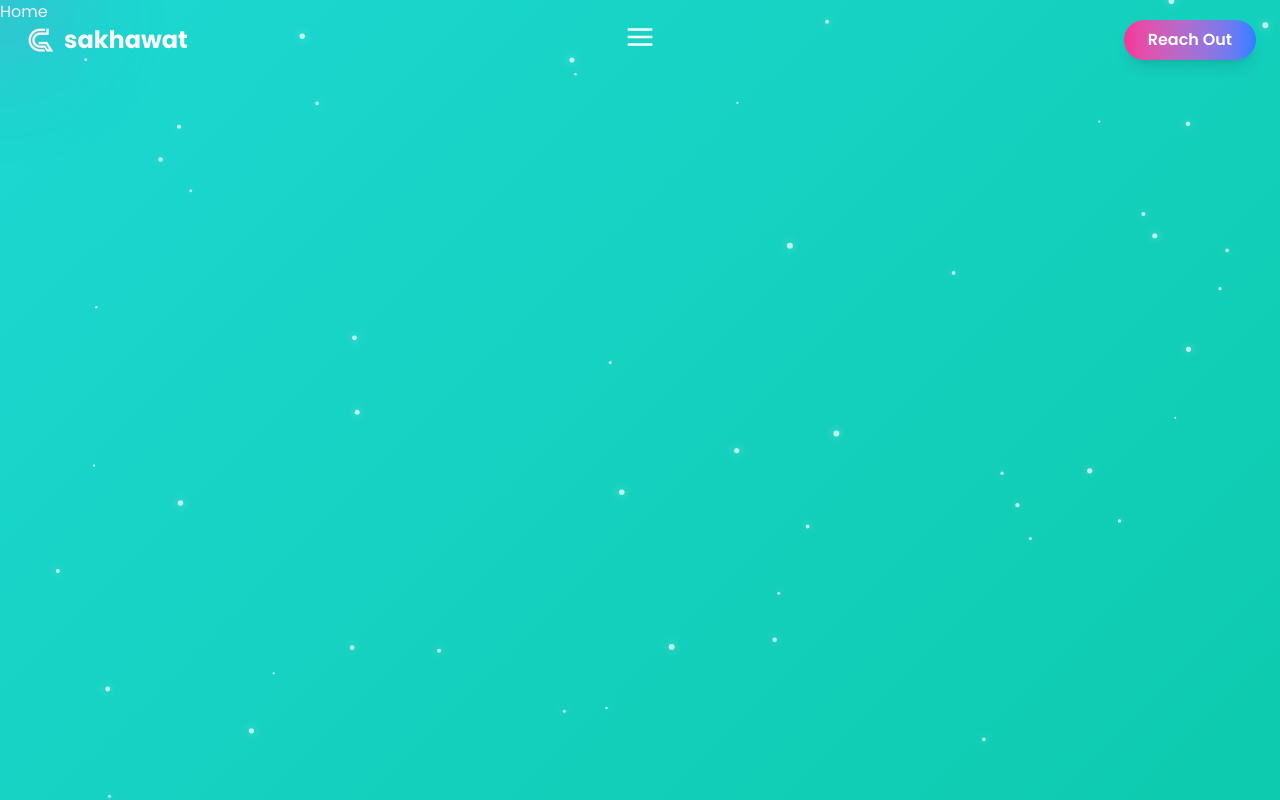
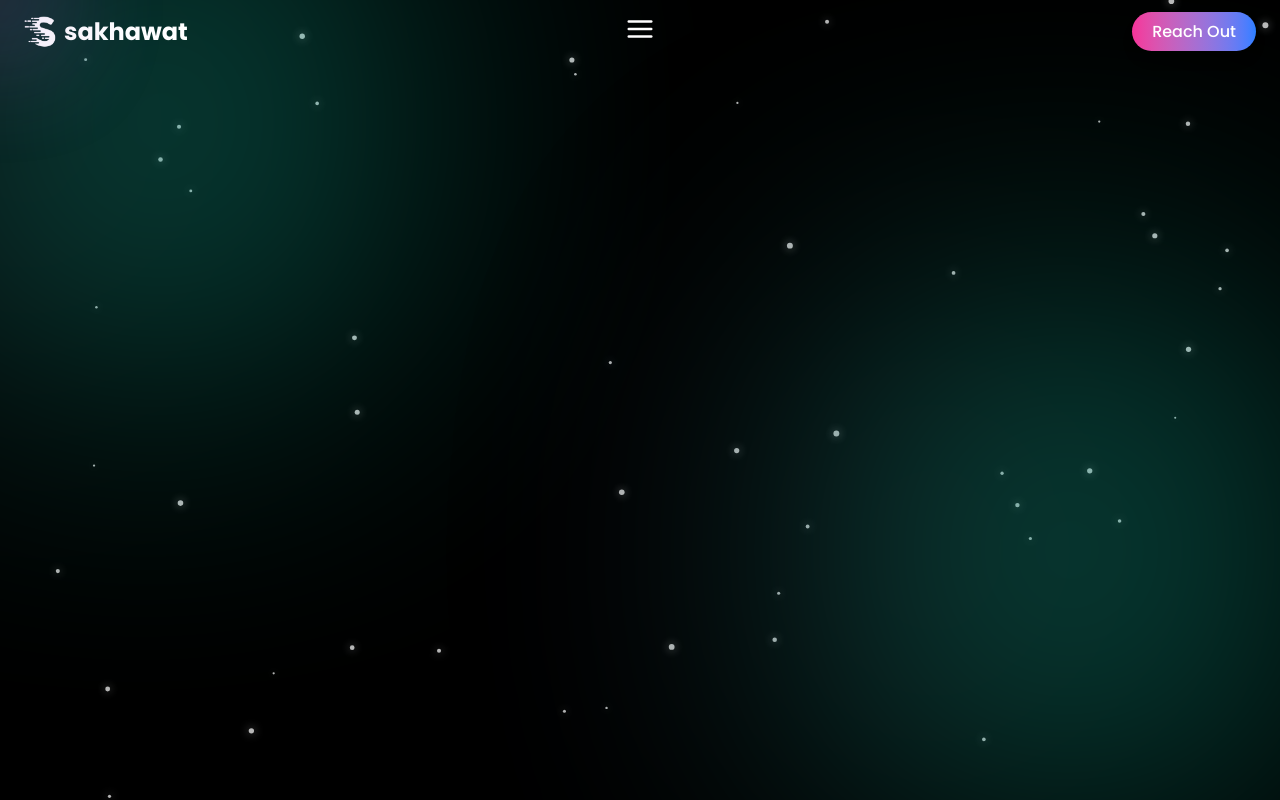
Before and after one commit to msakhawatali/portfolio_with_react.js, a React (Vite) app: page / in a window 1280 px wide. Shown: the top 800 px of the page. Built offline with nearby package versions, Linux system fonts and the light colour scheme; a web font is replaced by a local one.

Commit message:
complete navber and start home page

```diff
--- a/src/App.jsx
+++ b/src/App.jsx
@@ -14,7 +14,7 @@ export default function App(){
   return (
     <div className='relative gradient text-white'>
     < CustomCursor />
-    <ParticlesBackground/>
+    {/* <ParticlesBackground/> */}
     <Navbar/>
     <Home/>
     <About/>
--- a/src/components/Navbar.jsx
+++ b/src/components/Navbar.jsx
@@ -1,4 +1,4 @@
-import { useState } from "react";
+import { useEffect, useRef, useState } from "react";
 import OverlayMenu from "./OverlayMenu";
 import Logo from "../assets/Logo.png";
 import { FiMenu } from "react-icons/fi";
@@ -6,17 +6,63 @@ import { FiMenu } from "react-icons/fi";
 export default function Navbar() {
   const [menuOpen, setMenuOpen] = useState(false);
   const [visible, setVisible] = useState(true);
+  const forceVisibleRef = useRef(false);
+  const lastScrollY = useRef(0);
+  const timerId = useRef(null);
+
+  useEffect(() => {
+    const homeSection = document.querySelector("#home");
+  const observer = new IntersectionObserver(
+    ([enter]) => {
+      if (enter.isIntersecting){
+        forceVisibleRef.current = true;
+        setVisible(true);
+      } else {
+        forceVisibleRef.current = false;
+      }
+    }, {threshold : 0.1}
+  )
+  if (homeSection) observer.observe(homeSection);
+  return () => {
+    if (homeSection) observer.unobserve(homeSection);
+  }
+  },[])
+
+  useEffect(() => {
+    const handleScroll = () => {
+      if (forceVisibleRef.current){
+        setVisible(true);
+        return
+      }
+    const currentScrollY = window.scrollY;
+    if(currentScrollY> lastScrollY.current){
+      setVisible(false)
+    } else {
+      setVisible(true);
+      if(timerId.current) clearTimeout(timerId.current);
+      timerId.current = setTimeout(() => {
+        setVisible(false);
+      }, 3000)
+    }
+    lastScrollY.current = currentScrollY;
+    }
+    window.addEventListener("scroll", handleScroll, {passive:true})
+    return () => {
+      window.removeEventListener("scroll", handleScroll)
+      if (timerId.current) clearTimeout(timerId.current)
+    }
+  }, [])
 
   return (
     <>
-      <nav className="fixed top-0 left-0 w-full flex items-center justify-between px-6 py-5 z-50">
+      <nav className={`fixed top-0 left-0 w-full flex items-center justify-between px-6 py-4 z-50 transition-transform duration-300 ${visible ? "translate-y-0" : "-translate-y-full"}`}>
         <div className="flex items-center space-x-2">
           <img src={Logo} alt="Logo" className="w-8 h-8" />
-          <div className="text-2xl font-bold text-white">
+          <div className="text-2xl font-bold text-white hidden sm:block">
             sakhawat
           </div>
         </div>
-        <div className="absolute left-1/2 transform -translate-x-1/2">
+        <div className="block lg:absolute lg:left-1/2 lg:transform lg:-translate-x-1/2">
           <button onClick={() => setMenuOpen(true)}
             className="text-white text-3xl focus:outline-none"
             aria-label="open Menu"
@@ -26,7 +72,7 @@ export default function Navbar() {
         </div>
         <div className="hidden lg:block">
           <a href="#contact"
-            className="inline-block bg-gradient-to-r from-pink-500 to-blue-500 text-white px-6 py-2 rounded-full font-semibold shadow-lg hover:shadow-xl hover:scale-105 transition-all duration-300"
+            className="bg-gradient-to-r from-pink-500 to-blue-500 text-white px-5 py-2 rounded-full font-medium shadow-lg hover:opacity-90 transition-opacity duration-300"
             >
             Reach Out
           </a>
--- a/src/components/OverlayMenu.jsx
+++ b/src/components/OverlayMenu.jsx
@@ -1,10 +1,19 @@
 import {motion, AnimatePresence} from "framer-motion"
 import { FiX } from "react-icons/fi";
 export default function OverlayMenu({isOpen, onClose}){
+
+  const isMobile = typeof window !== "undefined" && window.innerWidth < 1024;
+  const origin = isMobile ? "95% 8%" : "50% 8%"
   return(
     <AnimatePresence>
     { isOpen && (
-      <motion.div className="fixed inset-0 flex items-center justify-center z-50">
+      <motion.div className="fixed inset-0 flex items-center justify-center z-50"
+      initial = {{clipPath: `circle(0% at ${origin})`}}
+      animate = {{clipPath : `circle(150% at ${origin})`}}
+      exit = {{clipPath: `circle(0% at ${origin})`}}
+      transition={{duration : 0.7 , ease : [0.4, 0, 0.2, 1]}}
+      style={{backgroundColor: "rgba(0,0,0, 0.95)"}}
+      >
       <button onClick={onClose}
       className="absolute top-6 right-6 text-white text-3xl"
       aria-label="Close Menu"
--- a/src/components/ParticlesBackground.jsx
+++ b/src/components/ParticlesBackground.jsx
@@ -1,4 +1,4 @@
-import React, { useEffect, useRef } from 'react';
+import { useEffect, useRef } from 'react';
 
 export default function ParticlesBackground() {
 const canvasRef = useRef(null);
@@ -9,7 +9,7 @@ const ctx = canvas.getContext('2d');
 
 let particles = [];
 const particleCount = 50;
-const colors = ['rgba(255, 255, 255, 0.7)'];
+const colors = ["rgba(255, 255, 255, 0.7)"];
 
 class Particle {
   constructor() {
--- a/src/sections/Home.jsx
+++ b/src/sections/Home.jsx
@@ -1,11 +1,38 @@
-import React from 'react'
+import { section } from "framer-motion/client"
+import ParticlesBackground from "../components/ParticlesBackground"
 
-const IntroAnimation = () => {
+export default function Home(){
   return (
-    <div className='w-full h-screen'>
-      Home
+    <section
+    id="home" className="w-full h-screen relative bg-black overflow-hidden">
+      <ParticlesBackground/>
+    <div
+    className="absolute inset-0">
+    <div
+    className="absolute -top-32 -left-32
+    w-[70vw] sm:w-[500vw] md:w-[40vw]
+    h-[70vw] sm:h-[50vw] md:h-[40vw]
+    max-w-[500px] max-h-[500px]
+    rounded-full
+    bg-gradient-to-r from-[#302b63] via-[#00bf8f] to-[#1cd8d2]
+    opacity-30 sm:opacity-20 sm:opacity-10
+    blur-[100px] sm:blur-[130px] md:blur-[150px]
+    animate-pulse
+    "
+    ></div>
+    <div
+    className="absolute bottom-0 right-0
+    w-[70vw] sm:w-[500vw] md:w-[40vw]
+    h-[70vw] sm:h-[50vw] md:h-[40vw]
+    max-w-[500px] max-h-[500px]
+    rounded-full
+    bg-gradient-to-r from-[#302b63] via-[#00bf8f] to-[#1cd8d2]
+    opacity-30 sm:opacity-20 sm:opacity-10
+    blur-[100px] sm:blur-[130px] md:blur-[150px]
+    animate-pulse delay-500
+    "
+    ></div>
     </div>
+    </section>
   )
 }
-
-export default IntroAnimation
```
Also changed, not shown: src/assets/Logo.png.
